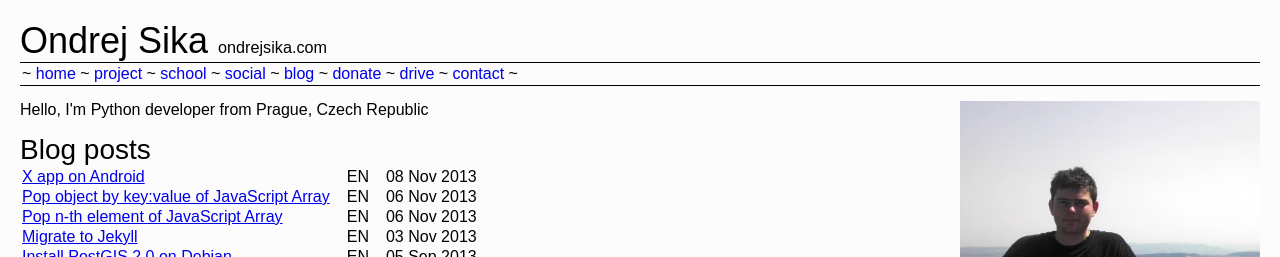
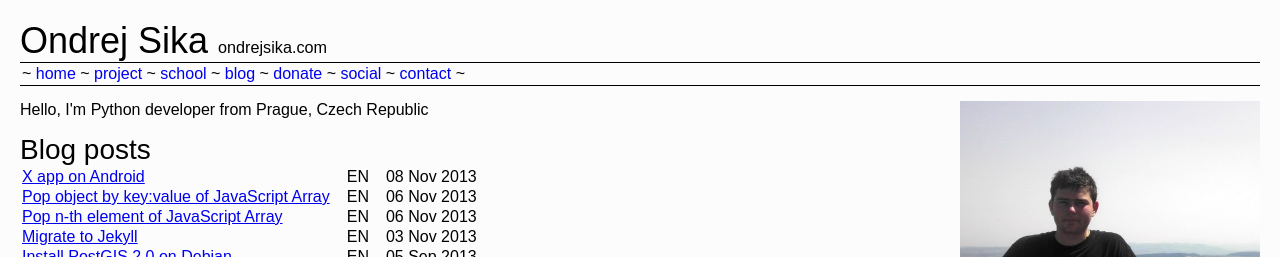
Before and after one commit to ondrejsika/ondrejsika.com, a Jekyll site: the page built from index.html, in a window 1280 px wide. Shown: the top 257 px of the page. Built offline with Jekyll 4.4.1, drawn with Linux system fonts in a browser that asks for light colours; Markdown is read by kramdown in place of the engine named in the settings.

Commit message:
update menu

```diff
--- a/_layouts/default.html
+++ b/_layouts/default.html
@@ -8,10 +8,9 @@
 ~ <a href="/">home</a>
 ~ <a href="/projects.html">project</a>
 ~ <a href="/school">school</a>
-~ <a href="/social.html">social</a>
 ~ <a href="/blog.html">blog</a>
 ~ <a href="/donate.html">donate</a>
-~ <a href="http://sikaondrej.github.io/drive/" target="blank">drive</a>
+~ <a href="/social.html">social</a>
 ~ <a href="/contact.html">contact</a>
 ~
 </p>
```
